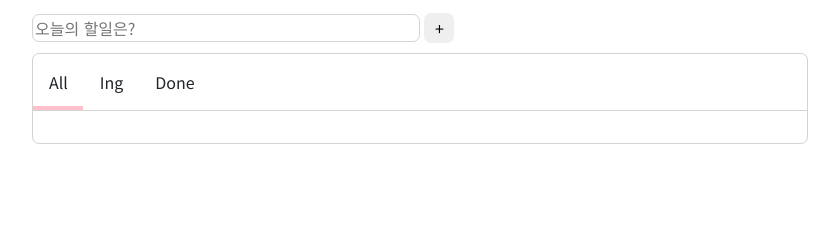
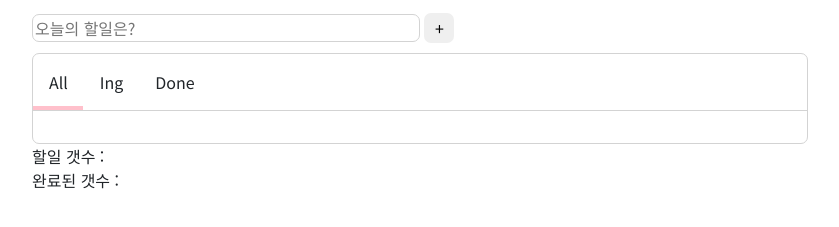
Before and after one commit to imjungim/ToDoList, a plain HTML site: page index.html in a window 1280 px wide. Shown: the part 95-322 px from the top of the page, without its empty margins (220-1059 px from the left). Drawn offline with nearby package versions, Linux system fonts and the light colour scheme.

Commit message:
Update index.html

```diff
--- a/index.html
+++ b/index.html
@@ -38,6 +38,12 @@
             <div class="task">
         </div>
       </section>
+      <section>
+        <div class="total-count">
+          할일 갯수 :
+        </div>
+        <div class="completed-count">완료된 갯수 : </div>
+      </section>
     </div>
 
     <script
```
